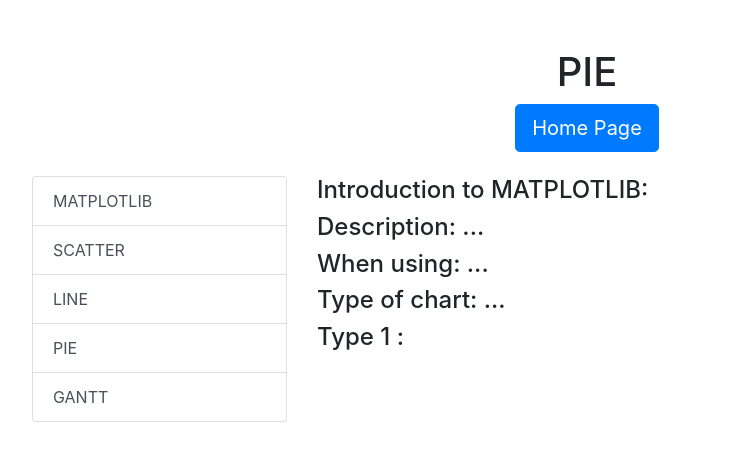
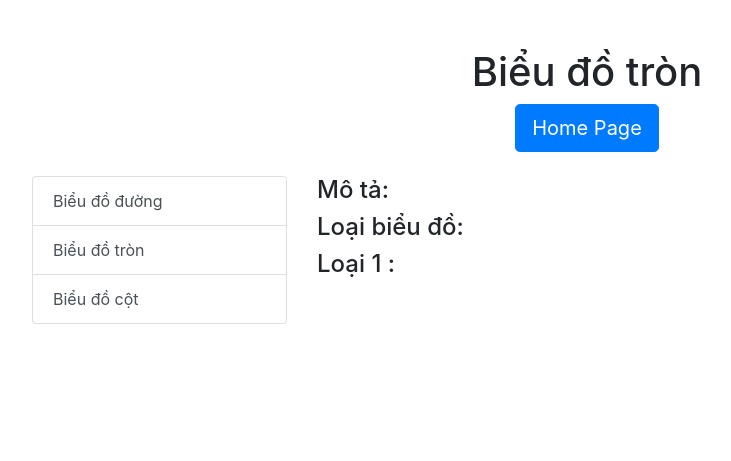
Before and after one commit to Tus261/app-ptdl1, a Django app: page /pie in a window 1280 px wide. Shown: the part 56-517 px from the top of the page, without its empty margins (53-784 px from the left). Run offline with Django 3.2, Linux system fonts and the light colour scheme; some libraries are stand-ins or nearby versions.

Commit message:
add chart

```diff
--- a/ptdl/templates/pages/home.html
+++ b/ptdl/templates/pages/home.html
@@ -17,7 +17,7 @@
 
             <div class="row mt-5">
                 <div class="col-md-6 text-center">
-                    <a class="btn btn-primary btn-lg" href="/chart">SIMPLE CHART</a>
+                    <a class="btn btn-primary btn-lg" href="/line">SIMPLE CHART</a>
                 </div>
                 <div class="col-md-6 text-center">
                     <a class="btn btn-primary btn-lg" href="/data_analysis">DATA ANALYSIS </a>
--- a/ptdl/templates/pages/pie.html
+++ b/ptdl/templates/pages/pie.html
@@ -16,7 +16,7 @@
 
           <div class="row mt-5 text-center">
             <div class="col-md-12 text-center">
-                <h1>PIE</h1>
+                <h1>Biểu đồ tròn</h1>
             </div>
 
 
@@ -31,20 +31,16 @@
           <div class="row mt-4">
             <div class=" col-lg-3 col-xl-3 ">
               <div class="list-group" id="list-tab" role="tablist">
-                <a href="/chart" class="list-group-item list-group-item-action">MATPLOTLIB</a>
-                <a href="/scatter" class="list-group-item list-group-item-action">SCATTER</a>
-                <a href="/line" class="list-group-item list-group-item-action">LINE</a>
-                <a href="/pie" class="list-group-item list-group-item-action">PIE</a>
-                <a href="/gantt" class="list-group-item list-group-item-action">GANTT</a>
+               <a href="/line" class="list-group-item list-group-item-action">Biểu đồ đường</a>
+                <a href="/pie" class="list-group-item list-group-item-action">Biểu đồ tròn</a>
+                <a href="/cot" class="list-group-item list-group-item-action">Biểu đồ cột</a>
               </div>
             </div>
 
             <div class="col-lg-8 col-xl-8 ">
-              <h4>Introduction to MATPLOTLIB: </h4>
-              <h4>Description: ... </h4>
-              <h4>When using: ... </h4>
-              <h4>Type of chart: ...</h4>
-              <h4>Type 1 : </h4>
+              <h4>Mô tả: </h4>
+              <h4>Loại biểu đồ: </h4>
+              <h4>Loại 1 : </h4>
 
             </div>
           </div>
--- a/ptdl/urls.py
+++ b/ptdl/urls.py
@@ -4,9 +4,8 @@
 urlpatterns = [
    path('', views.index),
    path('data_analysis', views.dt),
-   path('chart',views.chart),
-   path('scatter', views.scatter),
+   path('cot', views.cot),
    path('line', views.line),
    path('pie', views.pie),
-   path('gantt', views.gantt)
+
 ]
--- a/ptdl/views.py
+++ b/ptdl/views.py
@@ -8,17 +8,12 @@
 def dt(request):
    return render(request,'pages/data_analysis.html')
 
-def chart(request):
-   return render(request,'pages/chart.html')
 
-def scatter(request):
-   return render(request,'pages/scatter.html')
+def cot(request):
+   return render(request,'pages/cot.html')
 
 def line(request):
    return render(request,'pages/line.html')
 
 def pie(request):
    return render(request,'pages/pie.html')
-
-def gantt(request):
-   return render(request,'pages/gantt.html')
```
Also changed, not shown: ptdl/templates/pages/cot.html (renamed from ptdl/templates/pages/chart.html, +7 -10 lines), ptdl/templates/pages/gantt.html (deleted, +0 -56 lines), ptdl/templates/pages/line.html (+7 -11 lines), ptdl/templates/pages/scatter.html (deleted, +0 -56 lines).
